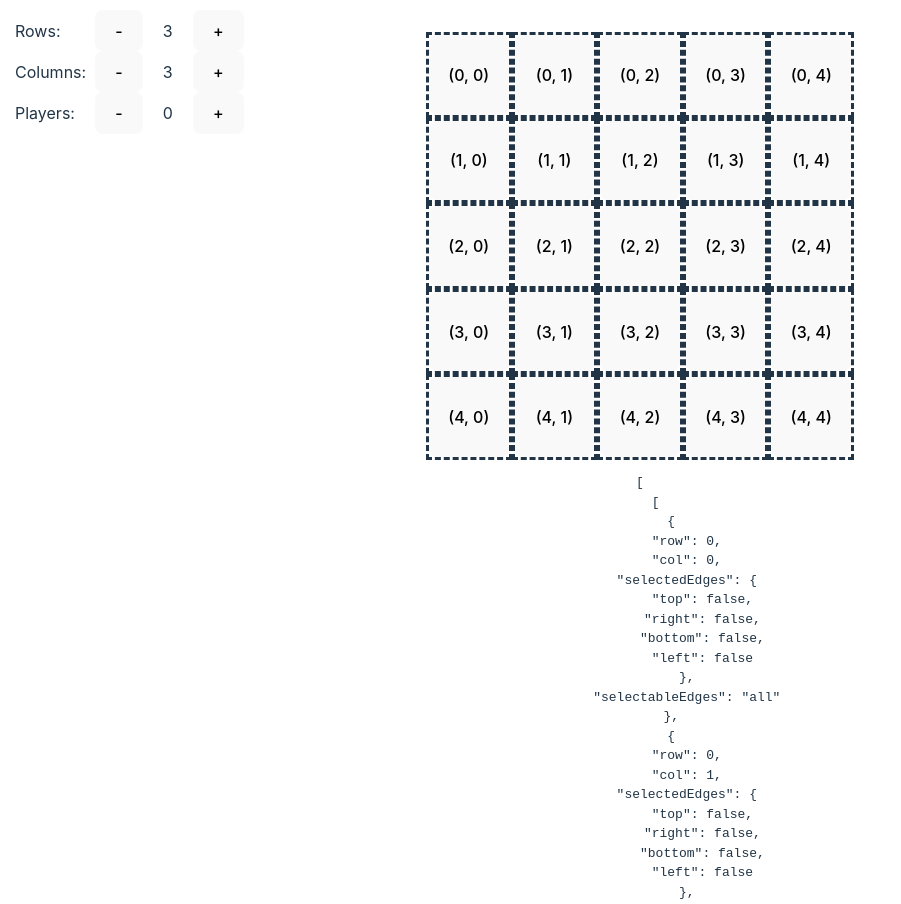
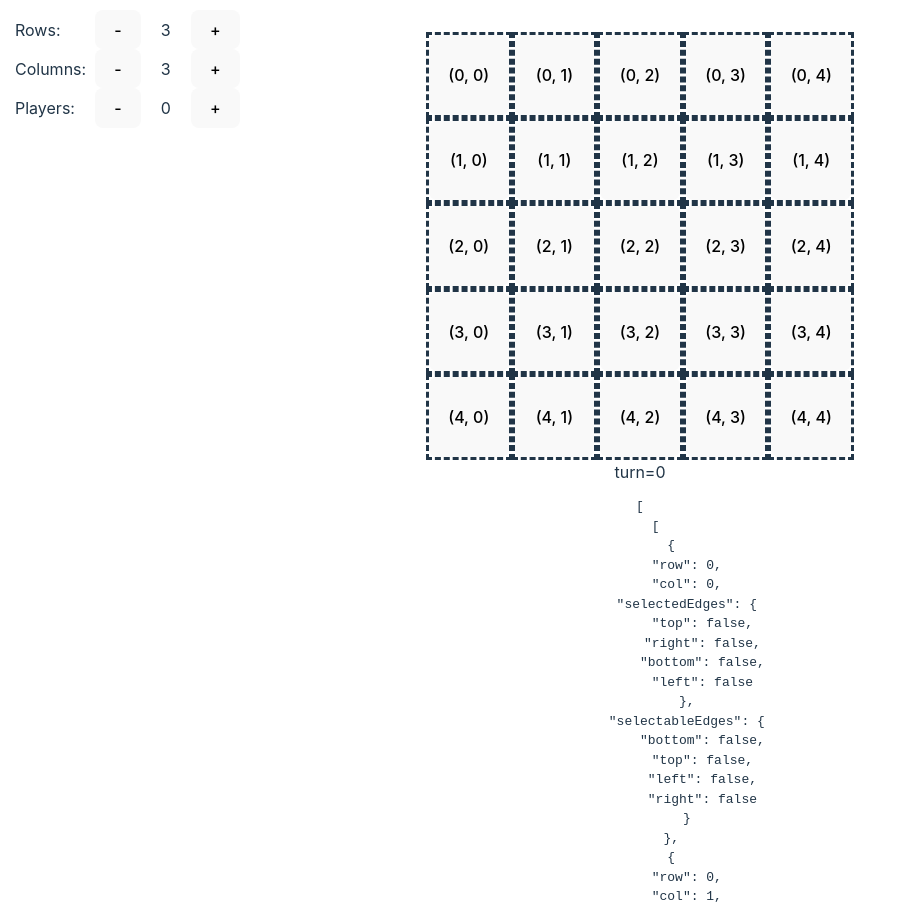
Before and after one commit to gjpg/boxes, a React (Vite) app: page / in a window 1280 px wide. Shown: the top 904 px of the page, without its empty margins (0-901 px from the left). Built offline with nearby package versions, Linux system fonts and the light colour scheme.

Commit message:
selectableEdges mess

```diff
--- a/src/App.tsx
+++ b/src/App.tsx
@@ -15,7 +15,15 @@ const makeGrid = (numRows: number, numCols: number): Box[][] => {
       row,
       col,
       selectedEdges: { top: false, right: false, bottom: false, left: false },
-      selectableEdges: "all",
+      selectableEdges: {
+        bottom: row < numRows + 1 && 0 < col && col < numCols + 1,
+
+        top: row > 0 && 0 < col && col < numCols + 1,
+
+        left: col > 0 && 0 < row && row < numRows + 1,
+
+        right: row > 0 && row < numRows + 1 && col < numCols + 1,
+      },
     })),
   );
 };
@@ -59,6 +67,24 @@ const App: React.FC = () => {
     [columnCount, grid, rowCount],
   );
 
+  const countSelectedEdges = () => {
+    let selectedEdgesCount = 0;
+
+    // Iterate through rows and boxes
+    grid.forEach((row) => {
+      row.forEach((box) => {
+        // Sum up the selected edges
+        selectedEdgesCount += Object.values(box.selectedEdges).filter(
+          Boolean,
+        ).length;
+      });
+    });
+
+    return selectedEdgesCount;
+  };
+
+  const totalSelectedEdges = countSelectedEdges() / 2;
+
   const Table = useCallback(() => {
     return (
       <div
@@ -99,6 +125,7 @@ const App: React.FC = () => {
       <div>
         <Table />
       </div>
+      <div> turn={totalSelectedEdges} </div>
       <pre>{JSON.stringify(grid, null, 4)}</pre>
     </div>
   );
--- a/src/Grid.tsx
+++ b/src/Grid.tsx
@@ -5,7 +5,7 @@ import "./styles.css"; // Import your CSS file
 export type Edge = "top" | "right" | "bottom" | "left";
 export interface Box {
   selectedEdges: Record<Edge, boolean>;
-  selectableEdges: "all" | "none" | Edge;
+  selectableEdges: Record<Edge, boolean>;
   winner?: number;
   row: number;
   col: number;
@@ -78,14 +78,16 @@ const BoxCell: React.FC<BoxCellInterface> = ({
 
     box.selectedEdges[closestEdge] = true;
     n.selectedEdges[opposites[closestEdge]] = true;
+    // box.selectedEdges[].filter(Boolean).length = 4 ? box.winner = turn % playerCount : box.winner = undefined;
+    // n.selectedEdges[].filter(Boolean).length = 4 ? n.winner = turn % playerCount : n.winner = undefined;
 
     forceRefresh();
   };
 
-  useEffect(() => {
-    console.log("Mounts");
-    return () => console.log("Unmounts");
-  }, []);
+  // useEffect(() => {
+  //   console.log("Mounts");
+  //   return () => console.log("Unmounts");
+  // }, []);
 
   const listSelectedEdges = Object.entries(box.selectedEdges).map(
     ([key, value]) => (value ? `${key}-selected` : ""),
--- a/src/styles.css
+++ b/src/styles.css
@@ -79,20 +79,24 @@ button.content {
   }
 }
 
-button:focus {outline: none !important;
-  border: transparent !important;
+button {
+  outline: none !important;
+  border: none !important;
 
 }
-button:focus-visible {outline: none !important;
-  border: transparent !important;
+
+button:focus {outline: none !important;
+  border: 1px transparent !important;
+
+
 }
-button:active {outline: none !important;
-  border: transparent !important;
-}
+
 button:hover {
   background-color: #213547;
-  border: transparent !important;
   outline: none !important;
+  border: 1px transparent !important;
+
+
 }
 
 
```
